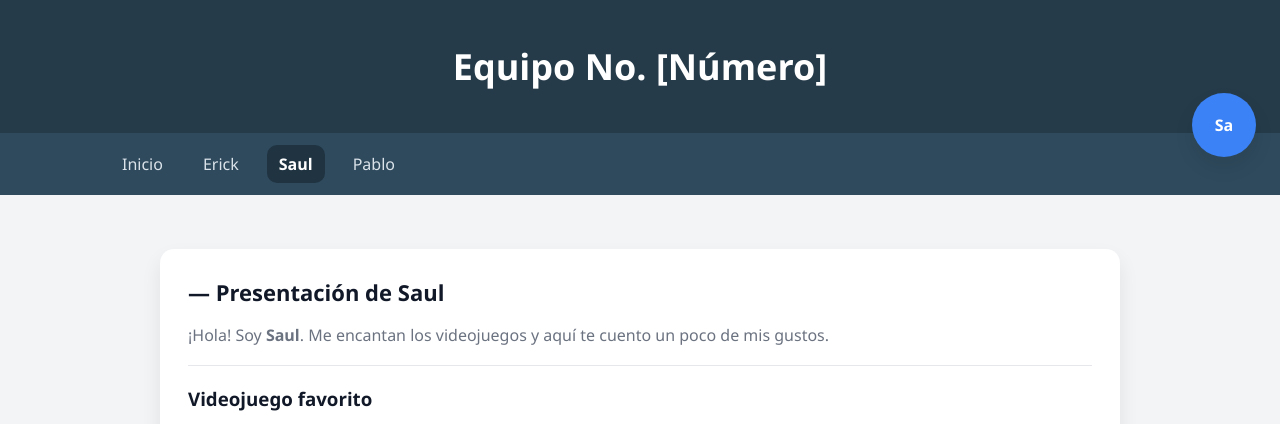
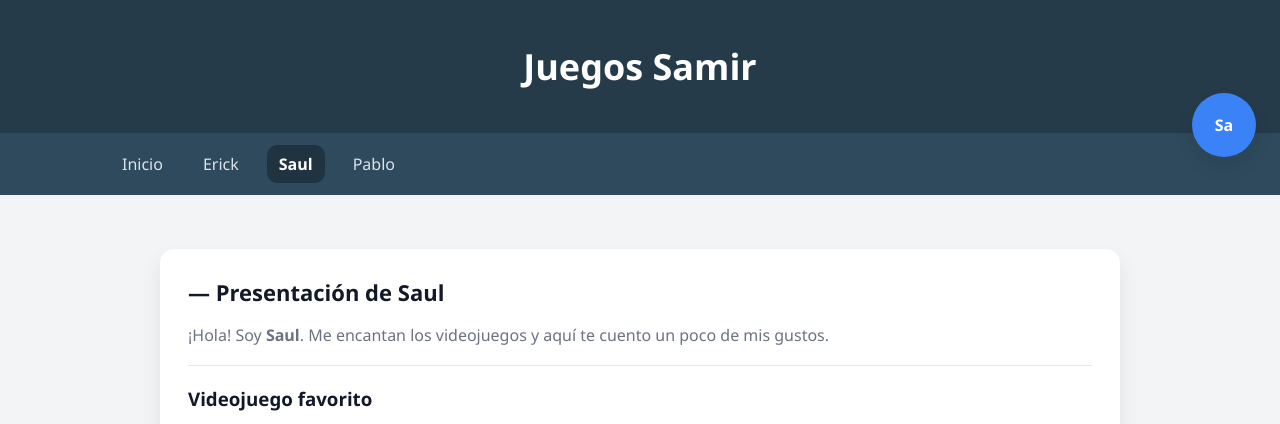
Before and after one commit to Angel-Saul/videojuegos-Samir, a plain HTML site: page Saul.html in a window 1280 px wide. Shown: the top 424 px of the page. Drawn offline with Linux system fonts and the light colour scheme.

Commit message:
Correción de nombre

```diff
--- a/Saul.html
+++ b/Saul.html
@@ -113,7 +113,7 @@
 </head>
 <body>
   <header class="topbar">
-    <h1 class="title">Equipo No. [Número]</h1>
+    <h1 class="title">Juegos Samir</h1>
     <div class="avatar">Sa</div>
   </header>
 
```
